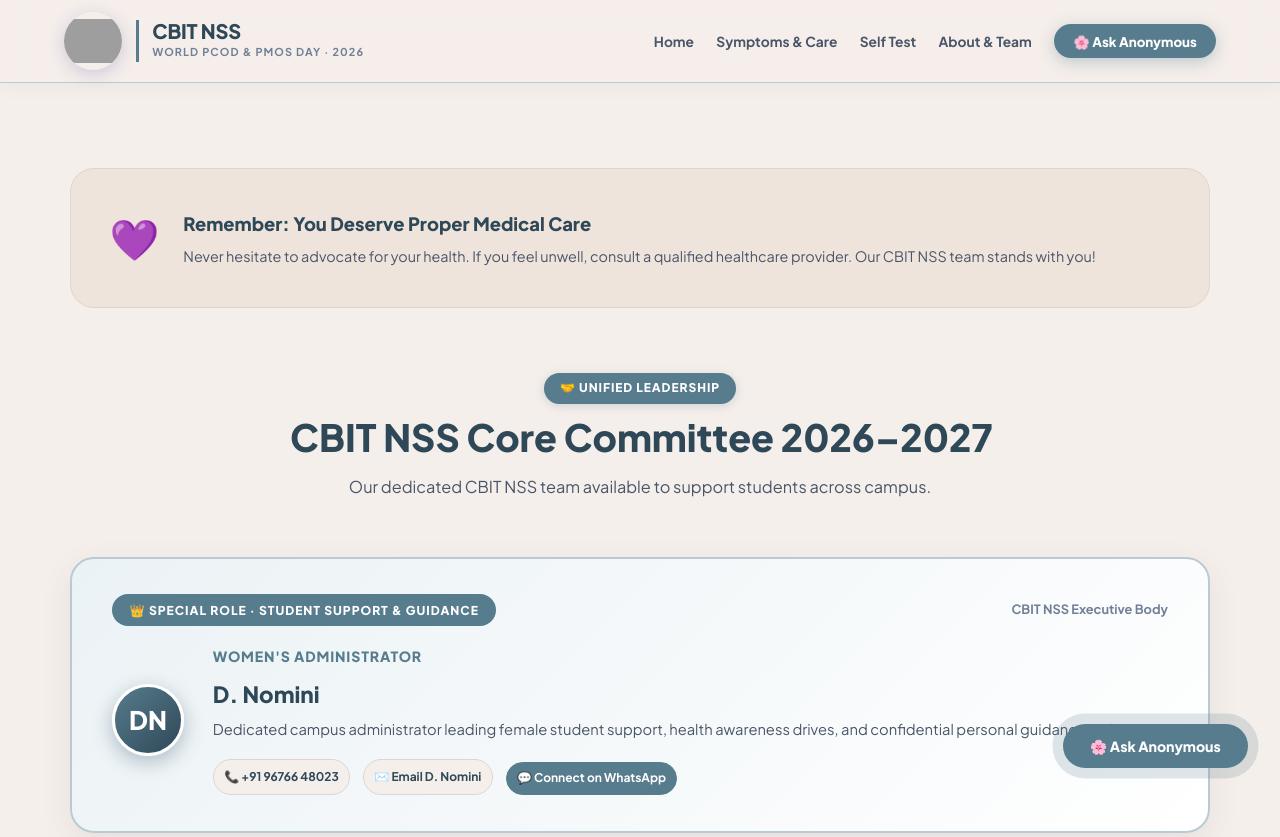
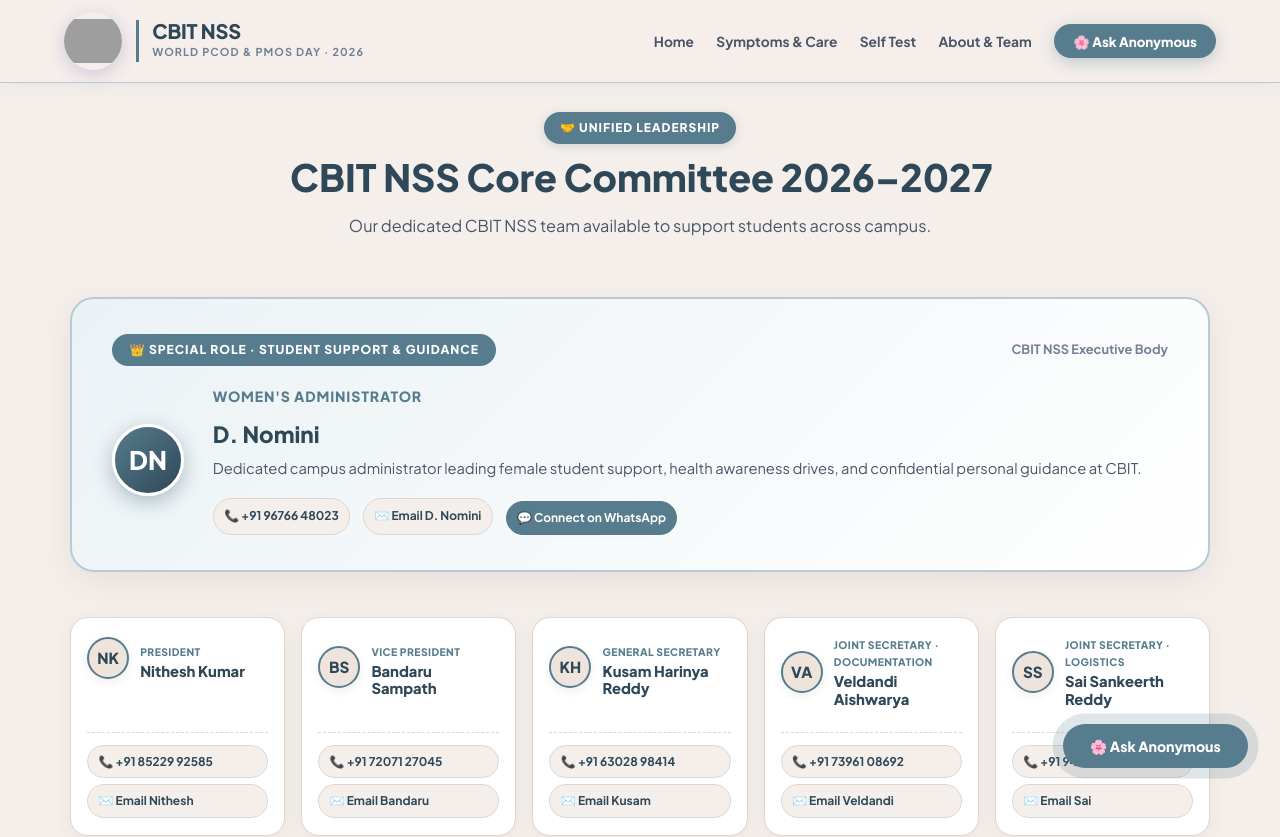
Before and after one commit to vroom0456/CBITNSS-World-PMOS-Day, a Next.js app: page /about in a window 1280 px wide. Shown: the top 837 px of the page. Built offline with nearby package versions, Linux system fonts and the light colour scheme; grey boxes are pictures that could not be loaded.

Commit message:
Relocate Medical Care Banner to Symptoms page and format Hero title and Journal criteria subtitle to single lines

```diff
--- a/src/app/about/page.tsx
+++ b/src/app/about/page.tsx
@@ -86,19 +86,6 @@ export default function AboutPage() {
     <>
       <Navbar />
       <main style={{ paddingTop: '80px' }}>
-        {/* DOCTOR ADVOCACY BANNER */}
-        <section id="doctor" style={{ padding: "3rem 0 2rem" }}>
-          <div className="container">
-            <div className="doctor-advocacy-banner reveal">
-              <div style={{ fontSize: "2.5rem" }}>💜</div>
-              <div>
-                <h4>Remember: You Deserve Proper Medical Care</h4>
-                <p>Never hesitate to advocate for your health. If you feel unwell, consult a qualified healthcare provider. Our CBIT NSS team stands with you!</p>
-              </div>
-            </div>
-          </div>
-        </section>
-
         {/* TEAM SECTION */}
         <section id="team" style={{ padding: "2rem 0 5rem" }}>
           <div className="container">
--- a/src/app/page.tsx
+++ b/src/app/page.tsx
@@ -134,7 +134,7 @@ export default function Home() {
           <div className="hero-container">
             <div className="nss-hero-badge"><Image src="/nss-logo.png" alt="CBIT NSS Logo" width={22} height={22} />CBIT NSS Awareness Campaign 2026</div>
             <span className="hero-date">📅 September 1, 2026 · World PCOD &amp; PMOS Day</span>
-            <h1>Understanding <span className="accent-text">PCOD &amp; PMOS</span> 🌸</h1>
+            <h1 style={{ whiteSpace: 'nowrap', fontSize: 'clamp(1.4rem, 5.2vw, 3.8rem)', overflow: 'hidden', textOverflow: 'ellipsis', width: '100%', maxWidth: '100%' }}>Understanding <span className="accent-text">PCOD &amp; PMOS</span> 🌸</h1>
             <p className="hero-desc">Polycystic Ovarian Disease &amp; PMOS affect 1 in 5 young women. CBIT NSS brings you a clear, easy-to-understand guide and a 100% anonymous Q&amp;A window for your personal health doubts. 💕</p>
             <div className="hero-buttons">
               <button className="btn-hero-modal" onClick={() => window.dispatchEvent(new Event('openModal'))}>🌸 Ask Anonymous Question to Gynaecologist</button>
--- a/src/app/self-test/page.tsx
+++ b/src/app/self-test/page.tsx
@@ -175,7 +175,7 @@ export default function SelfTestPage() {
             <div className="heading-box reveal">
               <span className="section-tag">🔬 Evidence-Based Assessment</span>
               <h2 className="section-title">PCOD / PMOS <span className="accent">Clinical Self-Test</span></h2>
-              <p className="section-desc">Based on <em>Journal of Clinical Medicine (2023)</em> Rotterdam &amp; NIH Diagnostic Criteria for PCOD Phenotypes.</p>
+              <p className="section-desc" style={{ whiteSpace: 'nowrap', overflow: 'hidden', textOverflow: 'ellipsis', display: 'block', margin: '0 auto', maxWidth: '100%', fontSize: 'clamp(0.72rem, 2.2vw, 0.98rem)' }}>Based on <em>Journal of Clinical Medicine (2023)</em> Rotterdam &amp; NIH Diagnostic Criteria for PCOD Phenotypes.</p>
             </div>
 
             <div className="quiz-card reveal">
```
Also changed, not shown: src/app/symptoms/page.tsx (+13 -0 lines).
